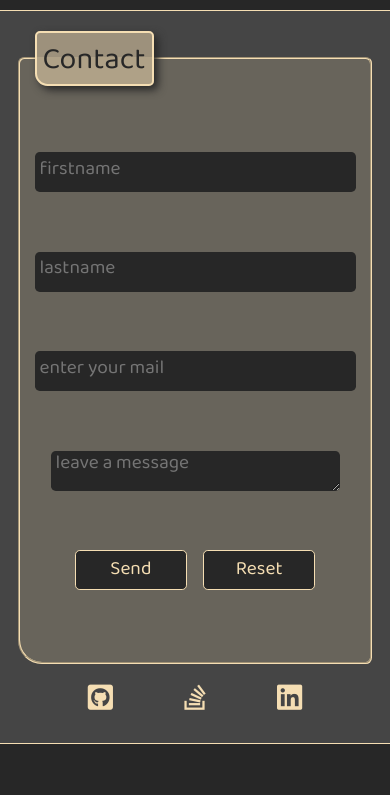
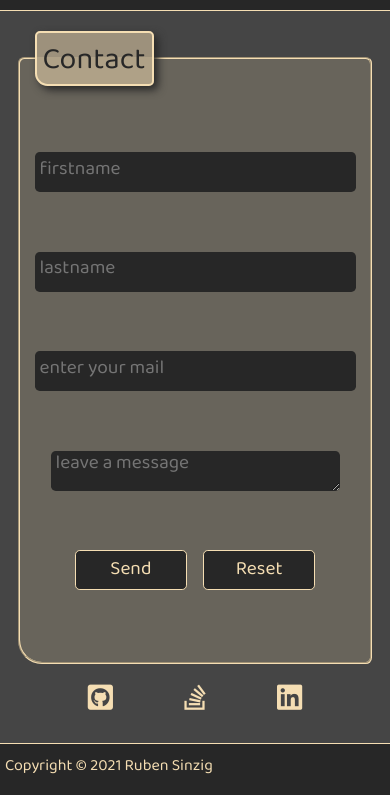
Before and after one commit to rubenSinzig/portfolio, a plain HTML site: page index.html in a window 390 px wide. Shown: the part 2480-3275 px from the top of the page. Drawn offline with Linux system fonts and the light colour scheme.

Commit message:
mobile -> footer section

```diff
--- a/css/mobile-style.css
+++ b/css/mobile-style.css
@@ -506,6 +506,11 @@ legend {
   width: 100vw;
   height: 6vh;
   background-color: rgb(39, 39, 39);
+  display: flex;
+  align-items: center;
+  color: wheat;
+  padding-left: 5px;
+  font-size: 1rem;
 }
 
 /* Resposive for hight */
--- a/index.html
+++ b/index.html
@@ -252,7 +252,9 @@
     </section>
 
     <!-- Footer Section -->
-    <section class="footer"></section>
+    <section class="footer">
+      <p>Copyright © <span class="year"></span> Ruben Sinzig</p>
+    </section>
 
     <!-- JavaScript -->
     <script src="./js/index.js"></script>
--- a/js/index.js
+++ b/js/index.js
@@ -81,3 +81,7 @@ document.querySelector(".right-bottom").addEventListener("click", () => {
     document.querySelector(".bottom-right").style.cssText = "position: static;";
   }
 });
+
+// footer year
+let year = new Date().getFullYear();
+document.querySelector(".year").innerHTML = year;
```
